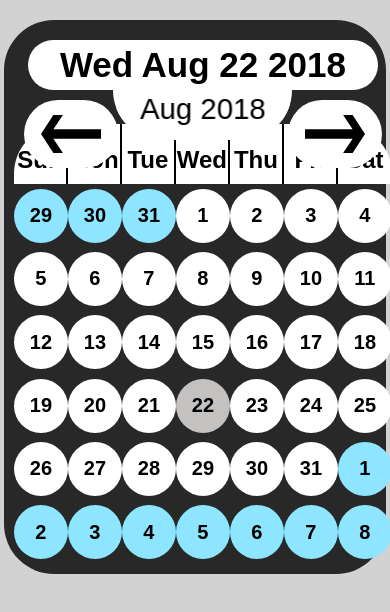
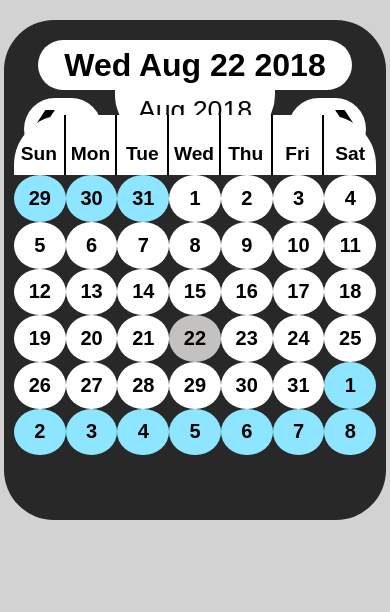
Before and after one commit to ryansaam/calendar-v3.0.0, a React (Create React App) app: page / in a window 390 px wide. Shown: the top 612 px of the page. Built offline with nearby package versions, Linux system fonts and the light colour scheme.

Commit message:
Calendar.css: Added media queries for resizing
DateNodes.js: Fixed a bug that highlighted more than one current date

```diff
--- a/src/calendar/Calendar.css
+++ b/src/calendar/Calendar.css
@@ -1,5 +1,6 @@
 .calendar {
   background-color: #292828;
+  box-sizing: border-box;
   width: 98%;
   margin: auto;
   border-radius: 50px 50px;
@@ -45,6 +46,7 @@
 }
 .box-3d {
   width: 130px;
+  margin: auto;
   transform-style: preserve-3d;
   transition: transform 300ms linear;
 }
@@ -104,7 +106,11 @@
   justify-items: center;
 }
 .display {
-  padding: 0px 10px 0px 10px;
+  position: relative;
+  max-width: 100%;
+  height: 380px;
+  margin: 0px 10px 0px 10px;
+  box-sizing: border-box;
   display: grid;
   grid-template-rows: auto 1fr;
 }
@@ -130,6 +136,7 @@
 }
 .d-numbers {
   width: 100%;
+  height: 100%;
   display: grid;
   grid-template-columns: 1fr 1fr 1fr 1fr 1fr 1fr 1fr;
   grid-template-rows: 1fr 1fr 1fr 1fr 1fr 1fr;
@@ -138,8 +145,8 @@
 }
 .dateNode {
   background: white;
-  height: 54px;
-  width: 54px;
+  height: 100%;
+  width: 100%;
   font-size: 20px;
   font-weight: 600;
   border-radius: 50%;
@@ -151,3 +158,137 @@
 .rotateNumber {
   transform: rotateY(180deg);
 }
+
+@media (max-width: 406px) {
+  .ui {
+    padding-bottom: 30px;
+  }
+  .display {
+    height: 340px;
+  }
+  .arrow-btns {
+    height: 62px;
+    top: 58px;
+  }
+  #left-arrow {
+    width: 78px;
+  }
+  #right-arrow {
+    width: 78px;
+  }
+}
+@media (max-width: 390px) {
+  .c-header {
+    width: 82%;
+    font-weight: 650;
+    font-size: 32px;
+  }
+  .c-header2 {
+    width: 42%;
+    border-radius: 0px 0px 45px 45px;
+  }
+  .container-3d {
+    width: 114px;
+    height: 30px;
+    perspective: 228px;
+  }
+  .box-3d {
+    width: 114px;
+  }
+  .box-3d div {
+    font-size: 20px;
+    font-weight: 450;
+    width: 114px;
+    height: 30px;
+  }
+  #front {
+    transform: translateZ(57px);
+  }
+  #back {
+    transform: rotateY(180deg) translateZ(57px);
+  }
+  #left {
+    transform: rotateY(-90deg) translateX(-57px);
+  }
+  #right {
+    transform: rotateY(90deg) translateX(57px);
+  }
+  .wkDayNode {
+    font-weight: bold;
+    font-size: 1.2em;
+  }
+}
+@media (max-width: 340px) {
+  .c-header {
+    font-size: 30px;
+  }
+  .c-header2 {
+    width: 40%;
+    height: 40px;
+  }
+  .container-3d {
+    width: 96px;
+    height: 30px;
+    perspective: 192px;
+  }
+  .box-3d {
+    width: 96px;
+  }
+  .box-3d div {
+    font-size: 18px;
+    font-weight: 450;
+    width: 96px;
+    height: 30px;
+  }
+  #front {
+    transform: translateZ(48px);
+  }
+  #back {
+    transform: rotateY(180deg) translateZ(48px);
+  }
+  #left {
+    transform: rotateY(-90deg) translateX(-48px);
+  }
+  #right {
+    transform: rotateY(90deg) translateX(48px);
+  }
+  .wkDayNode {
+    font-weight: bold;
+    font-size: 1.2em;
+  }
+  .arrow-btns {
+    top: 54px;
+  }
+  .display {
+    height: 310px;
+  }
+}
+@media (min-width: 520px) {
+  .calendar {
+    width: 510px;
+  }
+  .display {
+    height: 470px;
+  }
+  .dateNode {
+    font-size: 26px;
+  }
+}
+@media (min-width: 1800px) {
+  .calendar {
+    width: 700px;
+  }
+  .display {
+    height: 670px;
+  }
+  .dateNode {
+    font-size: 38px;
+  }
+  .d-wkDays {
+    height: 70px;
+  }
+  .wkDayNode {
+    font-weight: bold;
+    font-size: 2em;
+  }
+}
--- a/src/calendar/components/DateNodes.js
+++ b/src/calendar/components/DateNodes.js
@@ -11,7 +11,7 @@ function DateNodes(props) {
         </div>
       )
     }
-    if (date.date === cDate.getDate() && props.monthIsOffset !== true) {
+    if (date.date === cDate.getDate() && props.monthIsOffset !== true && date.type === "monthDate") {
       return (
         <div className="dateNode" key={date.id} style={{ background: "#c4c1c1" }}>
           <span>{date.date}</span>
```
